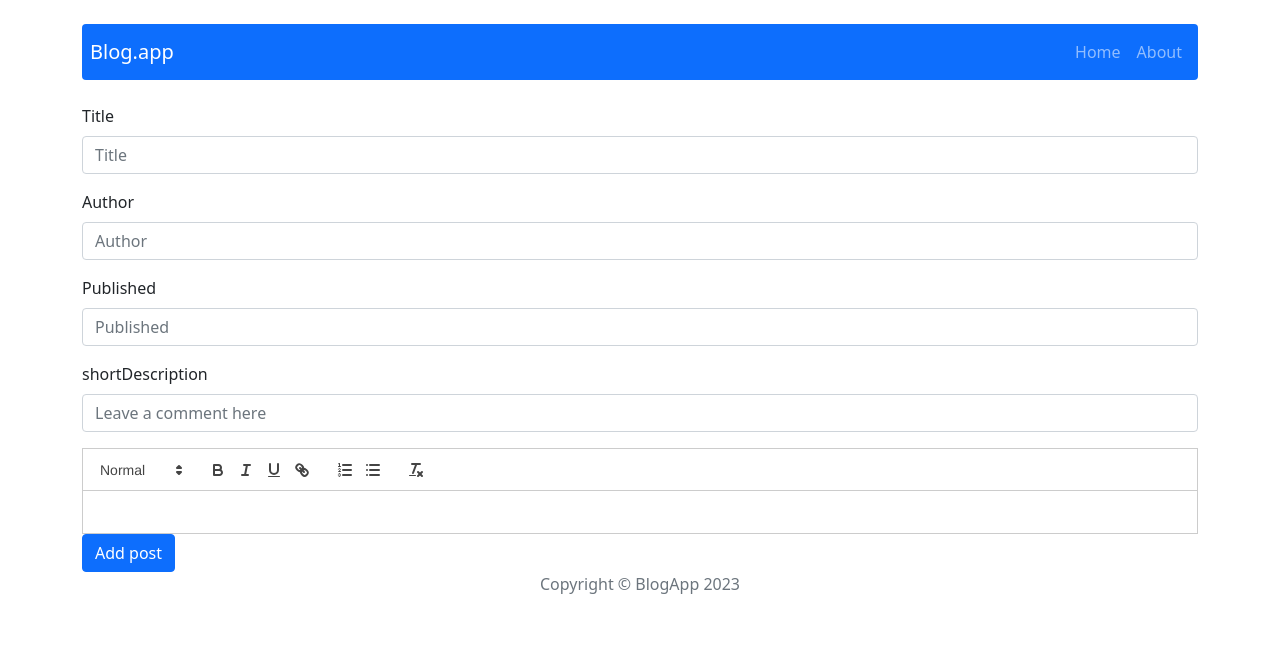
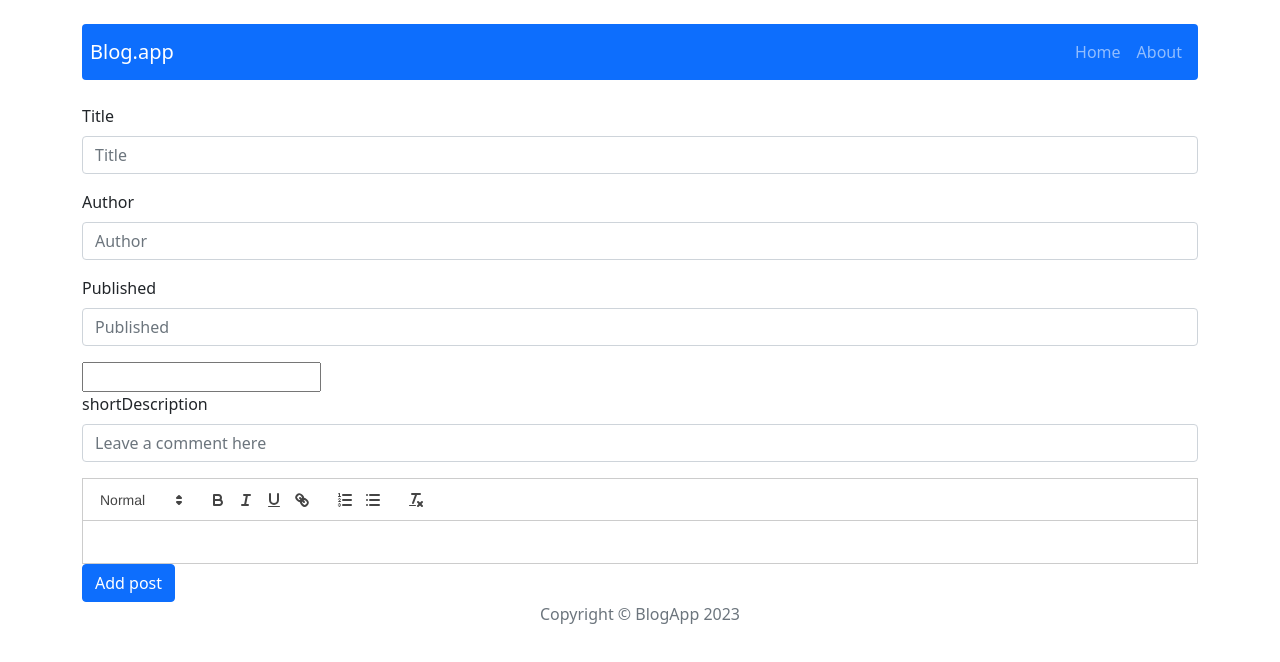
Before and after one commit to BoloMaster7/react-blog, a React (Create React App) app: page /post/add in a window 1280 px wide. Shown: the top 662 px of the page. Built offline with nearby package versions, Linux system fonts and the light colour scheme.

Commit message:
replit adress in readme.md

```diff
--- a/package.json
+++ b/package.json
@@ -10,6 +10,7 @@
     "http-server": "^14.1.1",
     "react": "^18.2.0",
     "react-bootstrap": "2.0",
+    "react-datepicker": "^4.8.0",
     "react-dom": "^18.2.0",
     "react-quill": "^2.0.0",
     "react-redux": "7.2.6",
--- a/src/components/features/PostForm/PostForm.js
+++ b/src/components/features/PostForm/PostForm.js
@@ -3,7 +3,7 @@ import { useState } from "react";
 import { Button } from 'react-bootstrap';
 import ReactQuill from 'react-quill';
 import 'react-quill/dist/quill.snow.css';
-
+import DatePicker from "react-datepicker";
 
   const PostForm = ({ action, actionText, ...props }) => {
     const [title, setTitle] = useState(props.title || '');
@@ -40,6 +40,11 @@ import 'react-quill/dist/quill.snow.css';
         onChange={(e) => setPublishedDate(e.target.value)}/>
       </Form.Group>
 
+      <DatePicker
+      selected={publishedDate}
+      onChange={date => setPublishedDate(date)}
+    />
+
       <Form.Group className="mb-3" >
         <Form.Label>shortDescription</Form.Label>
         <Form.Control type="text" placeholder="Leave a comment here" value ={shortDescription}
--- a/src/components/pages/SinglePost/SinglePost.js
+++ b/src/components/pages/SinglePost/SinglePost.js
@@ -58,7 +58,6 @@ const SinglePost = ()  => {
           </header>
           <p>Author: {postsData.author}</p>
           <p>Published: {postsData.publishedDate}</p>
-
          <p dangerouslySetInnerHTML={{ __html: postsData.content }} />
     </div>
   );
--- a/src/redux/initialState.js
+++ b/src/redux/initialState.js
@@ -5,7 +5,7 @@ const initialState = {
         title: 'Article title 1',
         shortDescription: 'Short description of the article...',
         content: 'Main content of the article',
-        publishedDate: '02-02-2022',
+        publishedDate: new Date('02-02-2022'),
         author: 'John Doe'
   },
   {
@@ -13,7 +13,7 @@ const initialState = {
     title: 'Article title 2',
     shortDescription: 'Short description of the article...',
     content: 'Main content of the article',
-    publishedDate: '02-03-2022',
+    publishedDate: new Date ('02-03-2022'),
     author: 'Sirius Black'
 },
 {
@@ -21,7 +21,7 @@ const initialState = {
   title: 'Article title 3',
   shortDescription: 'Short description of the article...',
   content: 'Main content of the article',
-  publishedDate: '14-01-2023',
+  publishedDate: new Date('14-01-2023'),
   author: 'John Doe'
 },
 {
@@ -29,7 +29,7 @@ const initialState = {
   title: 'Article title 4',
   shortDescription: 'Short description of the article...',
   content: 'Main content of the article',
-  publishedDate: '02-02-2022',
+  publishedDate:new Date ('02-02-2022'),
   author: 'John Doe'
 }
     ],
```
Also changed, not shown: src/utils/dateToStr.js (added), 2 other files (tests, documents, lock files or other folders).
